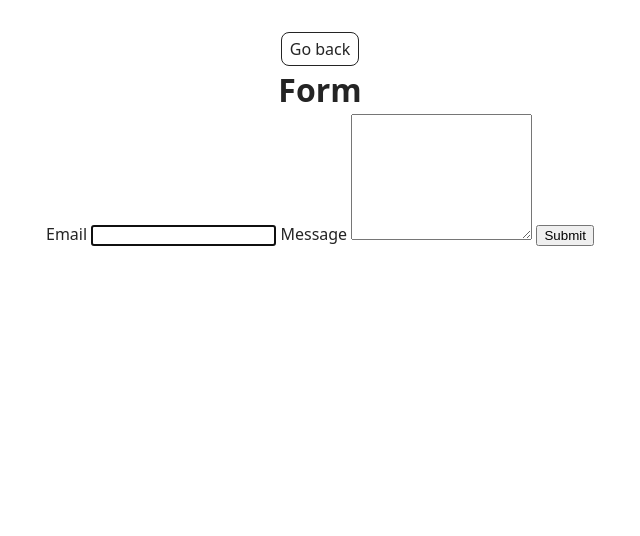
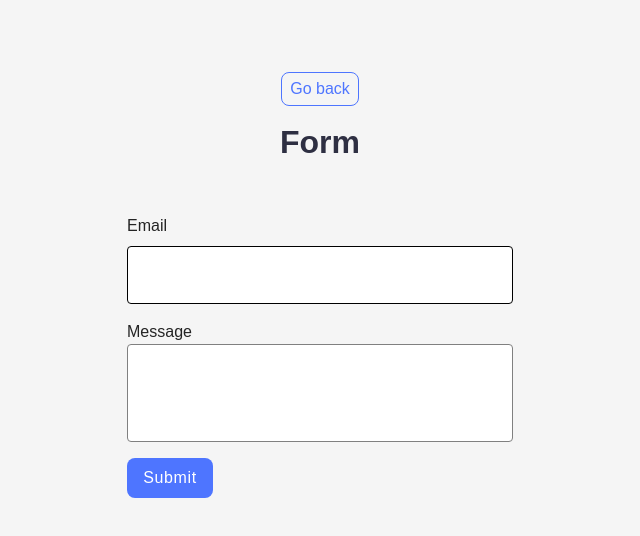
Before and after one commit to OleksandrBaranov05/goit-js-hw-09, a website built with Vite: page src/2-form.html in a window 1280 px wide. Shown: the whole page, without its empty margins (320-960 px from the left). Built offline with nearby package versions, Linux system fonts and the light colour scheme.

Commit message:
task-form

```diff
--- /dev/null
+++ b/src/css/2-form.css
@@ -0,0 +1,111 @@
+body {
+  margin: 0;
+  padding: 0;
+  font-family: 'Montserrat', sans-serif;
+  background-color: #f5f5f5;
+}
+
+main {
+  padding: 40px 16px;
+  display: flex;
+  flex-direction: column;
+  align-items: center;
+}
+
+.container {
+  text-align: center;
+  margin-bottom: 24px;
+}
+
+.back-link {
+  display: inline-block;
+  margin-bottom: 12px;
+  color: #4e75ff;
+  text-decoration: none;
+  font-weight: 500;
+}
+
+.back-link:hover {
+  text-decoration: underline;
+}
+
+.main-title {
+  font-size: 32px;
+  color: #2e2f42;
+  margin: 0;
+}
+
+.feedback-form {
+  display: flex;
+  flex-direction: column;
+  justify-content: center;
+  margin-top: 24px;
+}
+
+.input-label {
+  display: block;
+  text-align: left;
+  font-family: 'Montserrat', sans-serif;
+  margin-bottom: 8px;
+}
+
+.input-label input {
+  margin-top: 8px;
+}
+
+.input-area {
+  border: 1px solid #808080;
+  border-radius: 4px;
+  width: 360px;
+  height: 40px;
+  display: block;
+  margin-bottom: 8px;
+  padding: 8px 12px;
+  font-size: 14px;
+}
+
+.input-area:hover,
+.input-area:focus {
+  border: 1px solid #000;
+  outline: none;
+}
+
+.text-area {
+  border: 1px solid #808080;
+  border-radius: 4px;
+  width: 360px;
+  height: 80px;
+  display: block;
+  margin-bottom: 8px;
+  resize: none;
+  padding: 8px 12px;
+  font-size: 14px;
+}
+
+.text-area:hover,
+.text-area:focus {
+  border: 1px solid #000;
+  outline: none;
+}
+
+.submit-btn {
+  font-family: 'Montserrat', sans-serif;
+  background-color: #4e75ff;
+  border-radius: 8px;
+  border: none;
+  width: 86px;
+  height: 40px;
+  font-weight: 500;
+  font-size: 16px;
+  line-height: 1.5;
+  letter-spacing: 0.04em;
+  color: #fff;
+  text-align: center;
+  cursor: pointer;
+  transition: background-color 0.3s;
+}
+
+.submit-btn:hover,
+.submit-btn:focus {
+  background-color: #6c8cff;
+}
--- a/src/css/styles.css
+++ b/src/css/styles.css
@@ -17,3 +17,4 @@
 @import url('./back-link.css');
 @import url('./footer.css');
 @import url('./1-gallery.css');
+@import url('./2-form.css');
--- a/src/js/2-form.js
+++ b/src/js/2-form.js
@@ -0,0 +1,42 @@
+const form = document.querySelector('.feedback-form');
+const STORAGE_KEY = 'feedback-form-state';
+
+let formData = {
+  email: '',
+  message: '',
+};
+
+const saved = localStorage.getItem(STORAGE_KEY);
+if (saved) {
+  try {
+    const parsed = JSON.parse(saved);
+    formData = { ...formData, ...parsed };
+    if (form.elements.email) form.elements.email.value = formData.email || '';
+    if (form.elements.message) form.elements.message.value = formData.message || '';
+  } catch (error) {
+    console.error('Parsing error:', error);
+  }
+}
+
+form.addEventListener('input', event => {
+  const { name, value } = event.target;
+  formData[name] = value.trim();
+  localStorage.setItem(STORAGE_KEY, JSON.stringify(formData));
+});
+
+form.addEventListener('submit', event => {
+  event.preventDefault();
+
+  const { email, message } = formData;
+
+  if (email === '' || message === '') {
+    alert('Fill please all fields');
+    return;
+  }
+
+  console.log('Submitted:', formData);
+
+  localStorage.removeItem(STORAGE_KEY);
+  formData = { email: '', message: '' };
+  form.reset();
+});
```
